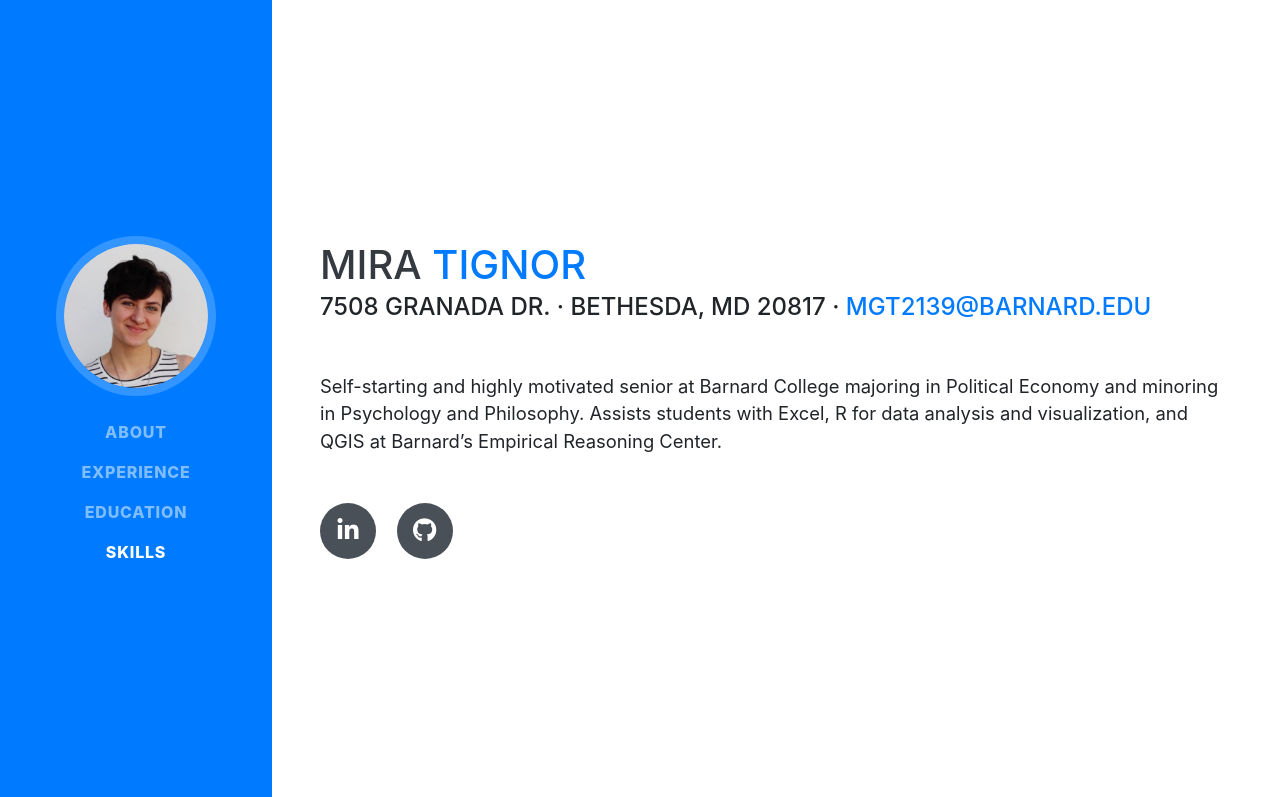
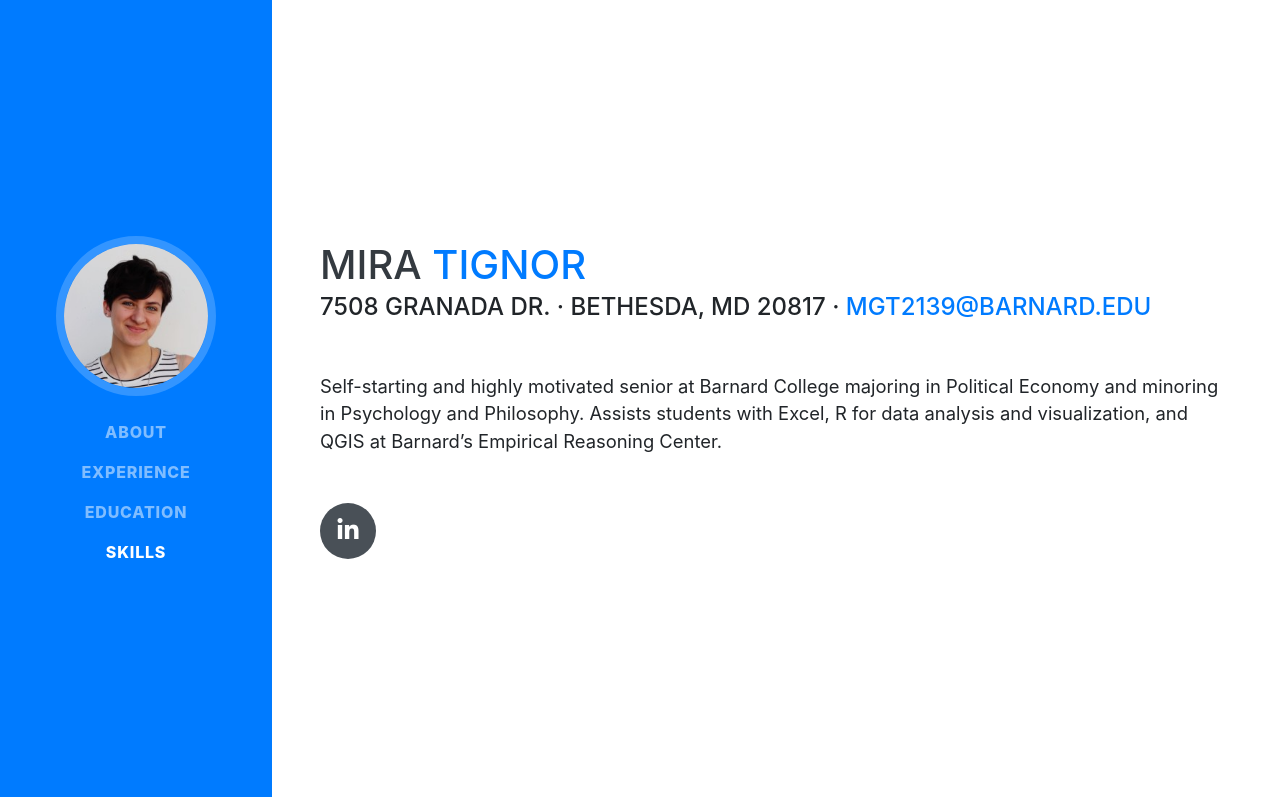
Before and after one commit to MiraTignor/MiraTignor.github.io, a website with bundled scripts: page index.html in a window 1280 px wide. Shown: the top 797 px of the page. Built offline with nearby package versions, Linux system fonts and the light colour scheme; a web font is replaced by a local one.

Commit message:
comment out git

```diff
--- a/index.html
+++ b/index.html
@@ -68,9 +68,9 @@
           <a href="https://www.linkedin.com/in/mira-tignor-a8a142160/">
             <i class="fab fa-linkedin-in"></i>
           </a>
-          <a href="#">
+<!--           <a href="#">
             <i class="fab fa-github"></i>
-          </a>
+          </a> -->
         </div>
       </div>
     </section>
```
